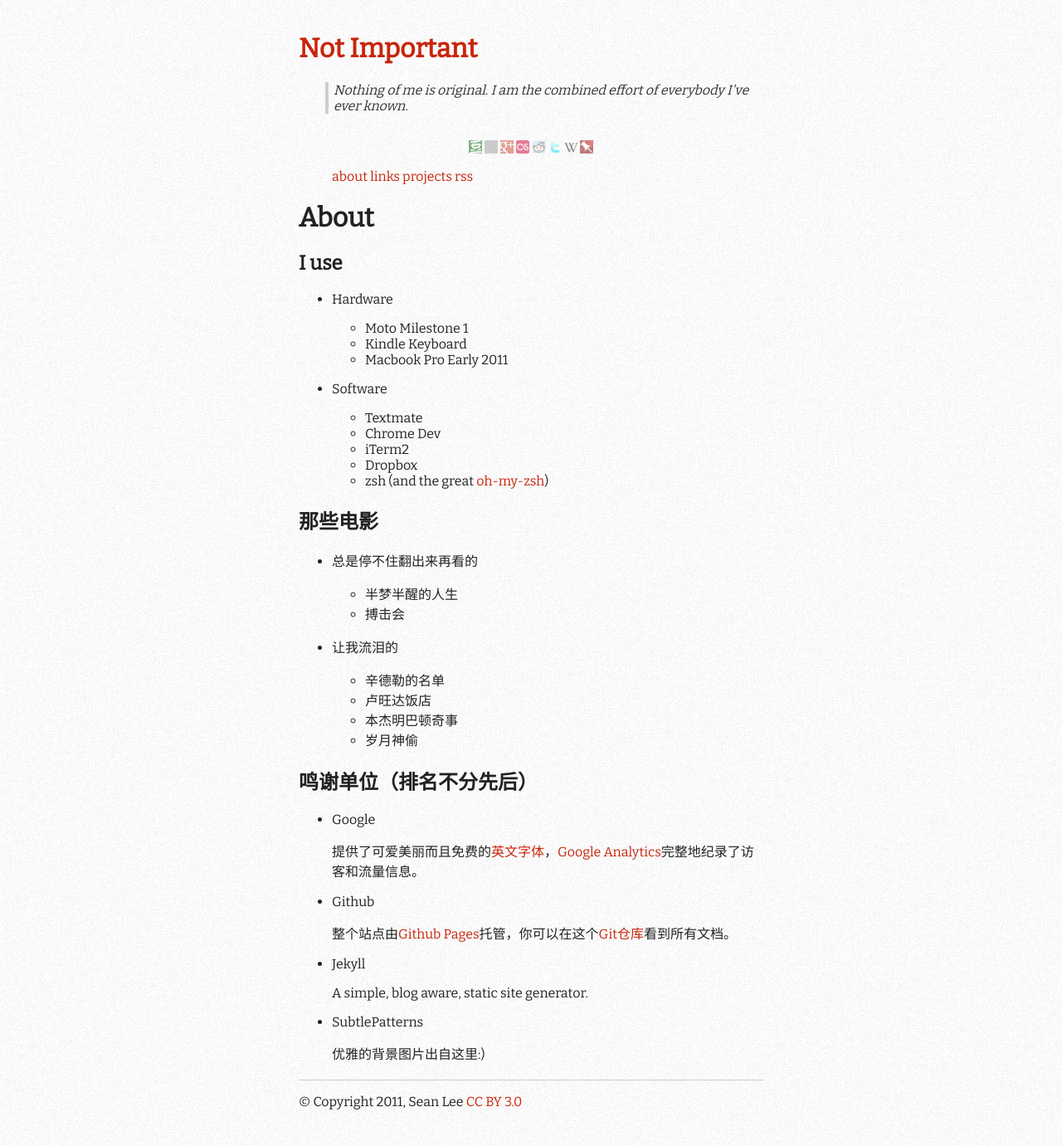
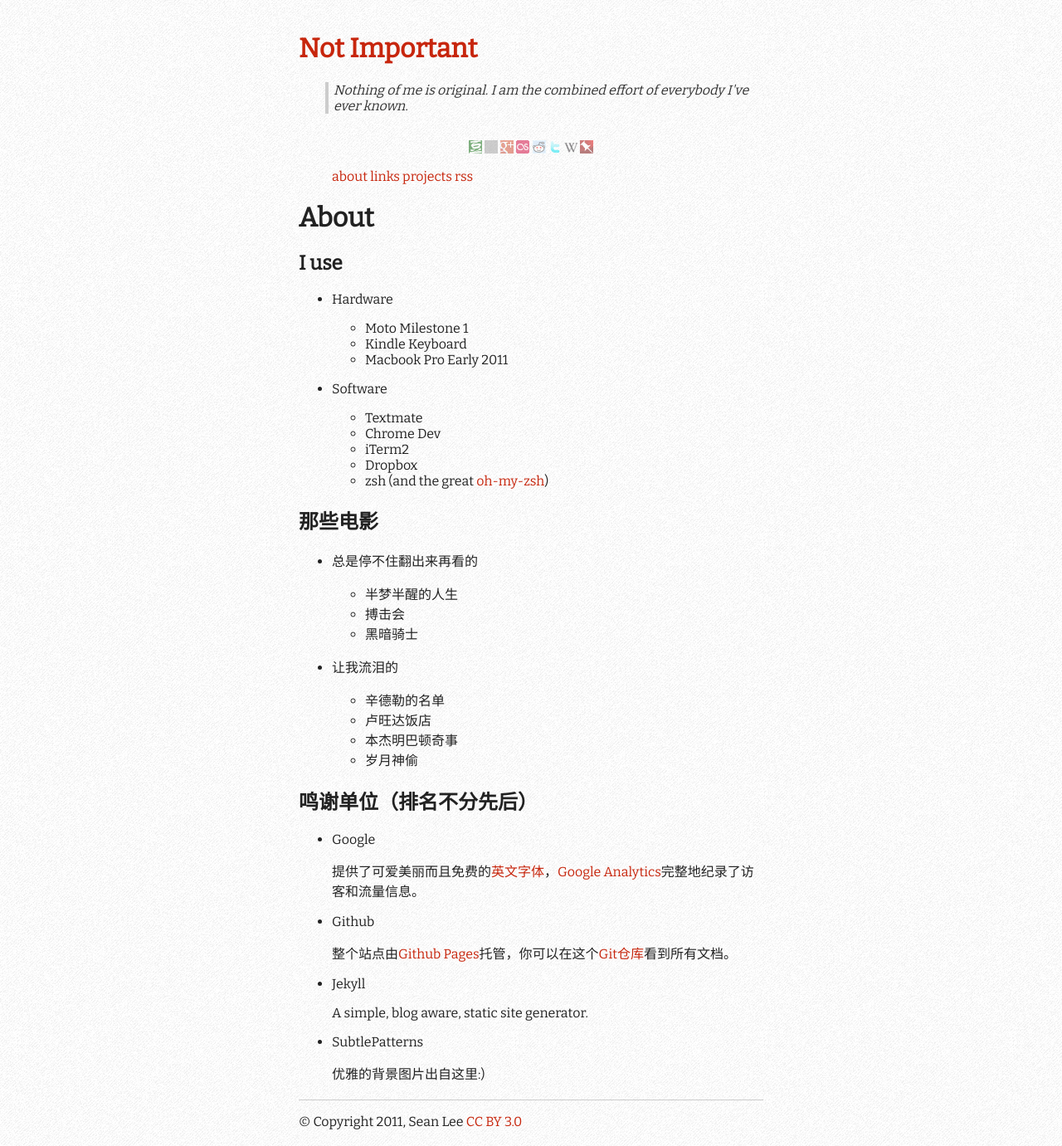
Before and after one commit to lisongx/notimportant.org, a Jekyll site: the page built from about/index.md, in a window 1280 px wide. Shown: the whole page at 83% size. Built offline with Jekyll 4.4.1, drawn with Linux system fonts in a browser that asks for light colours; nearby versions of some CDN libraries; grey boxes are pictures that could not be loaded.

Commit message:
add tdk in movie

```diff
--- a/about/index.md
+++ b/about/index.md
@@ -31,6 +31,7 @@
 
 	* 半梦半醒的人生
 	* 搏击会
+	* 黑暗骑士
 
 * 让我流泪的
 
```
